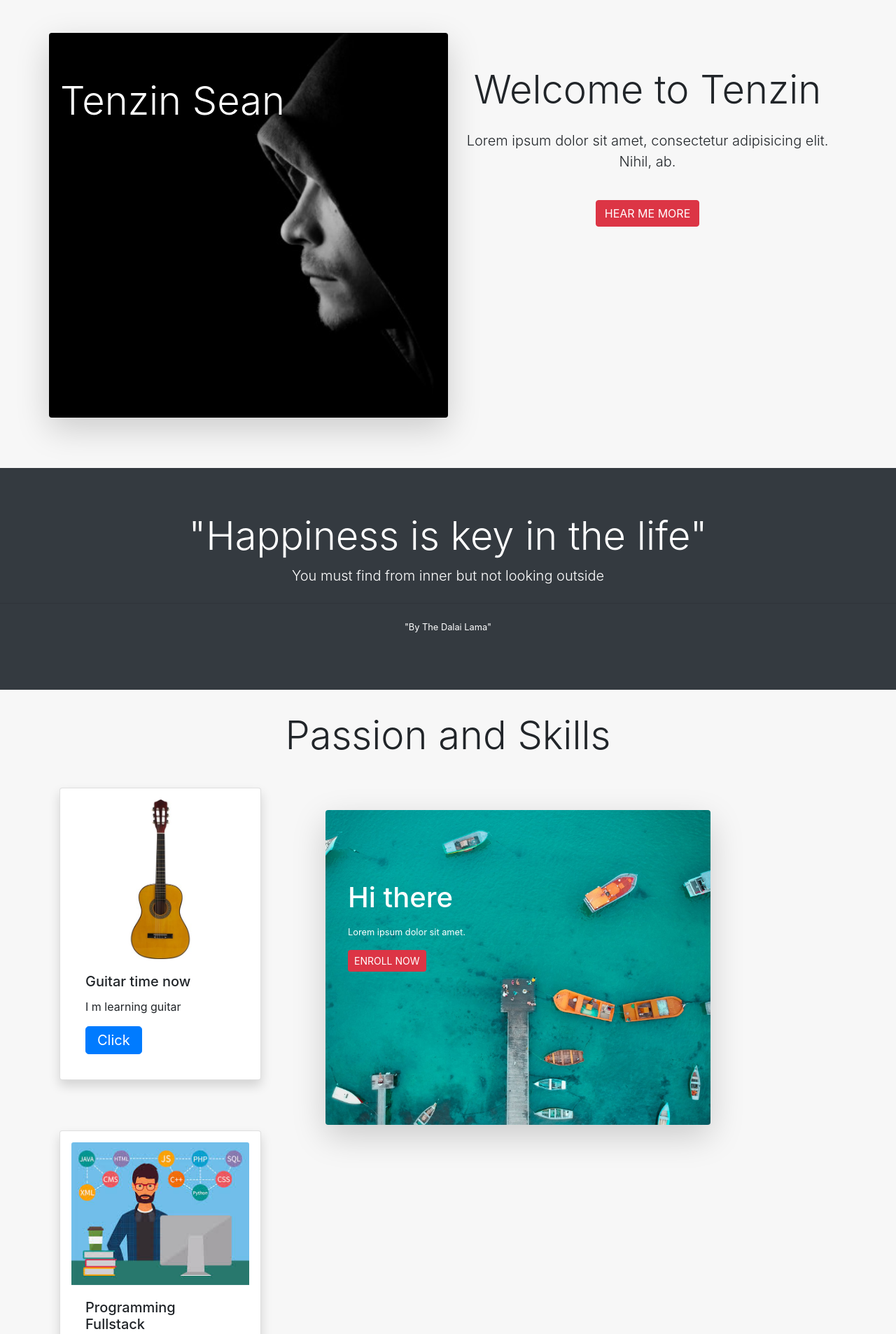
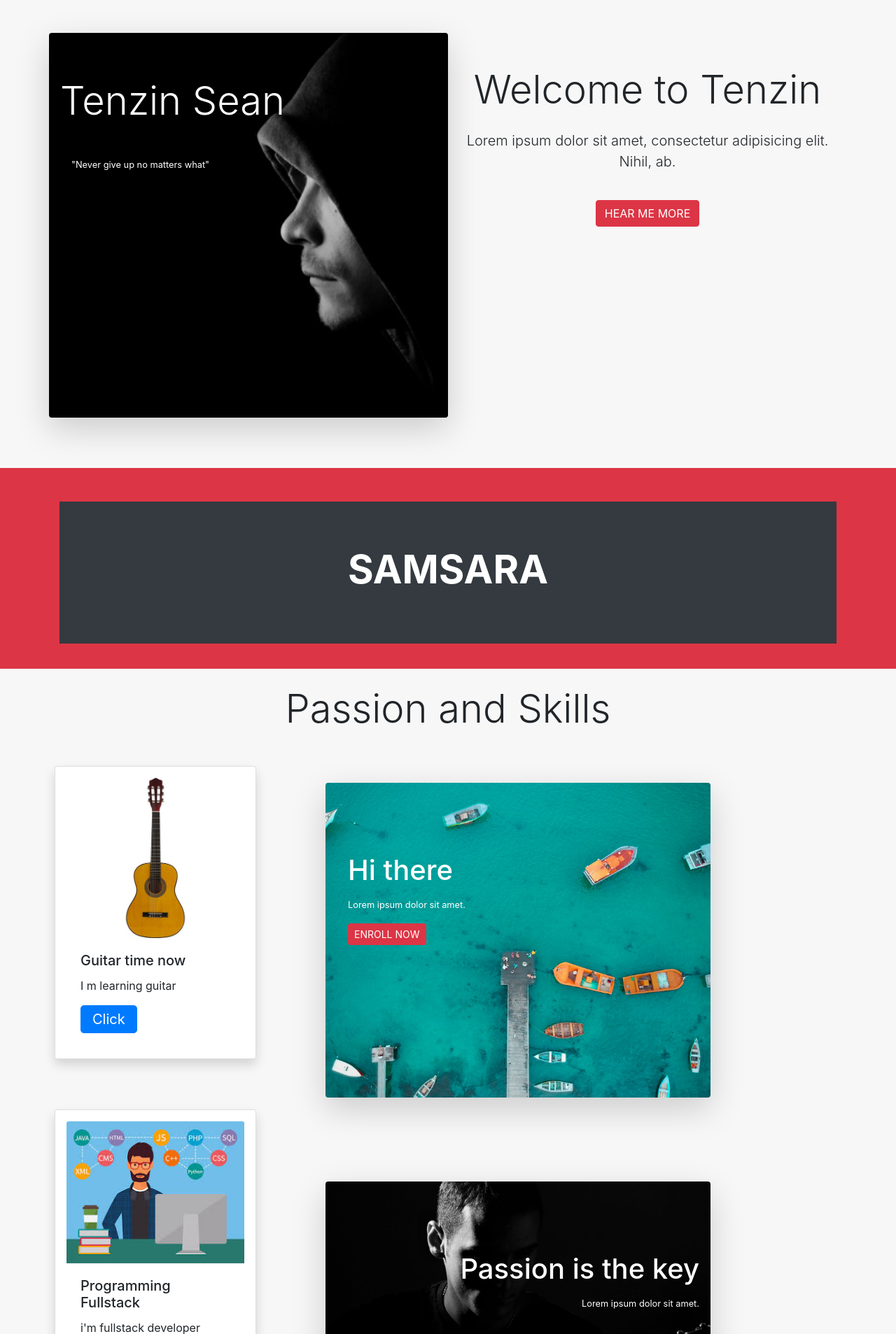
Before and after one commit to TenzinSean/private_web, a Django app: page / in a window 1280 px wide. Shown: the part 751-2658 px from the top of the page at 70% size. Run offline with Django 3.2, Linux system fonts and the light colour scheme; data comes from the database, SQL or seed files in the repository; both versions use the stored data as it was after the commit; some libraries are stand-ins or nearby versions.

Commit message:
update all

```diff
--- a/baseblog/static/css/firstPage.css
+++ b/baseblog/static/css/firstPage.css
@@ -73,3 +73,19 @@ header h2 {
 .sideImage h1 {
   padding-top: 85px;
 }
+
+.sideImage2 {
+  width: 550px;
+  height: 450px;
+  background-image: url('../img/guitar.jpeg');
+  background-position: center;
+  background-repeat: no-repeat;
+  background-size: cover;
+}
+
+.sideImage2 h1 {
+  padding-top: 85px;
+}
+
+
+/* article header */
--- a/baseblog/templates/base.html
+++ b/baseblog/templates/base.html
@@ -45,15 +45,18 @@
 </div>
 
 <!-- sidebar -->
-<div class="platte mt-4 mb-4">
-  <div class="jumbotron jumbotron-fluid bg-dark text-center">
-  <h2 class="display-4 text-white">
-    "Happiness is key in the life"
-  </h2>
-  <p class="lead text-white">You must find from inner but not looking outside</p>
-  <hr class="my-4">
-  <p class="small text-white">"By The Dalai Lama"</p>
-</div>
+<div class="platte2 mt-4 mb-1 pt-5 pb-1 bg-danger">
+  <div class="container">
+    <div class="row justify-content-center">
+        <div class="col-sm-8 col-md-12 col-lg-12">
+            <div class="jumbotron jumbotron-fluid bg-dark text-center">
+          <h2 class="display-4 text-white text-bold text-uppercase font-weight-bold">
+            Samsara
+          </h2>
+        </div>
+      </div>
+    </div>
+  </div>
 </div>
 
 <div id="story" class="third-page">
@@ -61,8 +64,8 @@
     <h1 class="text-center display-4">Passion and Skills</h1>
   </div>
   <div class="container">
-    <div class="row justify-content-start">
-      <div class="col-xs-12 col-sm-12 col-md-6 col-lg-4 mt-3">
+    <div class="row justify-content-start align-items-start">
+      <div class="col-xs-12 col-sm-12 col-md-6 col-lg-4 mt-3 p-2">
         {% for post in object_list %}
           <div class="card mt-0 shadow p-3 mb-5 bg-white rounded" style="width: 18rem;">
             <img class="card-img-top" src="{{ post.image.url }}" alt="Card image cap" width="100px">
@@ -73,7 +76,9 @@
             </div>
           </div>
           <br/>
-        {% endfor %}
+
+          {% endfor %}
+
       </div>
       <div class="col-xs-12 col-sm-12 col-md-6 col-lg-8 mt-5">
         <div class="sideImage shadow-lg p-3 mb-5 bg-white rounded">
@@ -81,13 +86,30 @@
           <p class="lead text-white small pl-3 pt-2">Lorem ipsum dolor sit amet.</p>
           <button class="btn btn-danger btn-sm ml-3">ENROLL NOW</button>
         </div>
+        <br/>
+        <div class="sideImage2 shadow-lg p-3  mt-5 mb-5 bg-white rounded">
+          <h1 class="pl-3 text-right text-white">Passion is the key</h1>
+          <p class="lead text-white small pl-3 pt-2 text-right">Lorem ipsum dolor sit amet.</p>
+        </div>
       </div>
     </div>
   </div>
 </div>
 
-
-
+<!-- Fith section travel -->
+<div class="platte2 mt-1 mb-1 pt-5 pb-1 bg-dark">
+  <div class="container">
+    <div class="row justify-content-center">
+        <div class="col-sm-8 col-md-12 col-lg-12">
+            <div class="jumbotron jumbotron-fluid bg-danger text-center">
+          <h2 class="display-4 text-white text-bold text-uppercase font-weight-bold">
+            I AM ALIVE
+          </h2>
+        </div>
+      </div>
+    </div>
+  </div>
+</div>
 {% block footer %}
       This is footer
 {% endblock %}
--- a/baseblog/templates/second.html
+++ b/baseblog/templates/second.html
@@ -10,6 +10,7 @@
       <div class="row content justify-content-center">
         <div class="col-xs-12 col-sm-12 col-md-8 col-lg-6 sidenav text-white mt-5 shadow-lg p-3 mb-5 bg-white rounded">
           <h2 class="display-4 mt-5 text-left">Tenzin Sean</h2>
+          <p class="small text-white mt-5 ml-3 text-left">"Never give up no matters what"</p>
         </div>
         <div class="col-xs-12 col-sm-12 col-md-8 col-lg-6 text-left  text-black mt-5 text-center">
           <h1 class="mt-5 display-4">Welcome to Tenzin</h1>
```
Also changed, not shown: baseblog/static/img/guitar.jpeg (added), db.sqlite3, media/pic_folder/Image_from_iOS.jpg (added).
